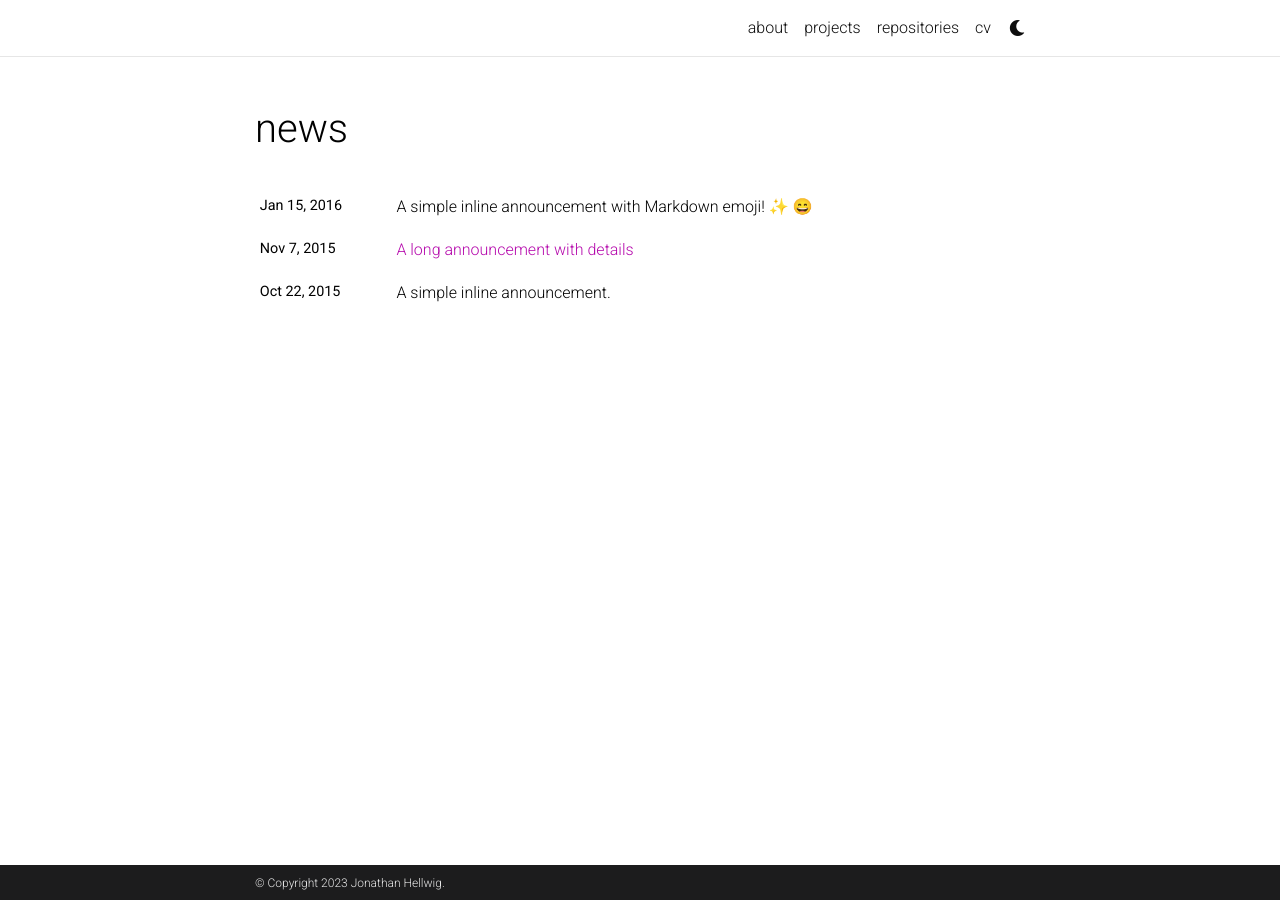
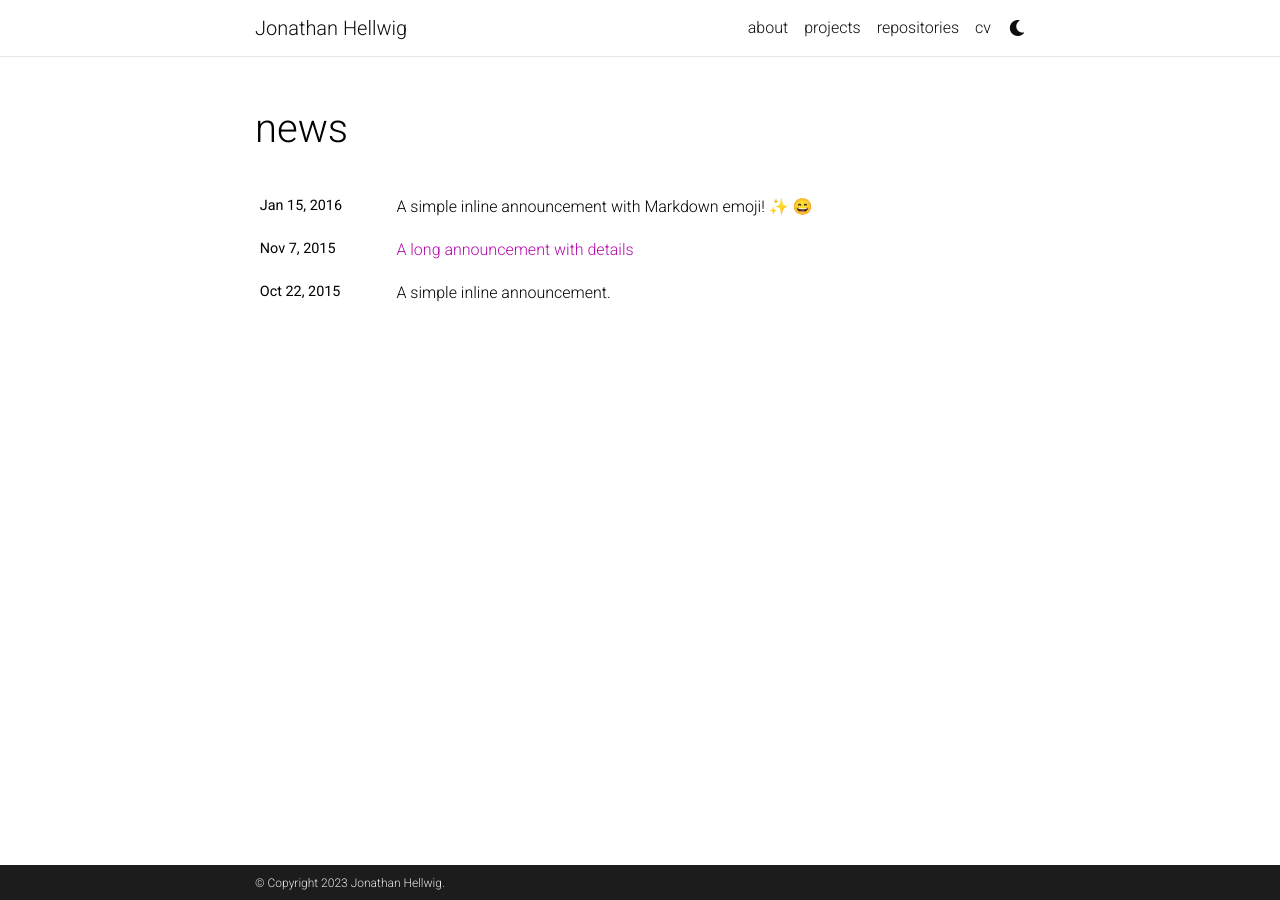
Before and after one commit to jonathan-hellwig/jonathan-hellwig.github.io, a Jekyll site: the page built from news.html, in a window 1280 px wide. Built offline with Jekyll 4.4.1, drawn with Linux system fonts in a browser that asks for light colours; emoji names are drawn with the system emoji font; comment, search, counter and statistics services are not loaded; a style sheet for code colours, icons or effects is not loaded.

Commit message:
Add name back to about page

```diff
--- a/_config.yml
+++ b/_config.yml
@@ -2,7 +2,7 @@
 # Site settings
 # -----------------------------------------------------------------------------
 
-title:  # the website title (if blank, full name will be used instead)
+title: Jonathan Hellwig # the website title (if blank, full name will be used instead)
 first_name: Jonathan
 middle_name:
 last_name: Hellwig
```
